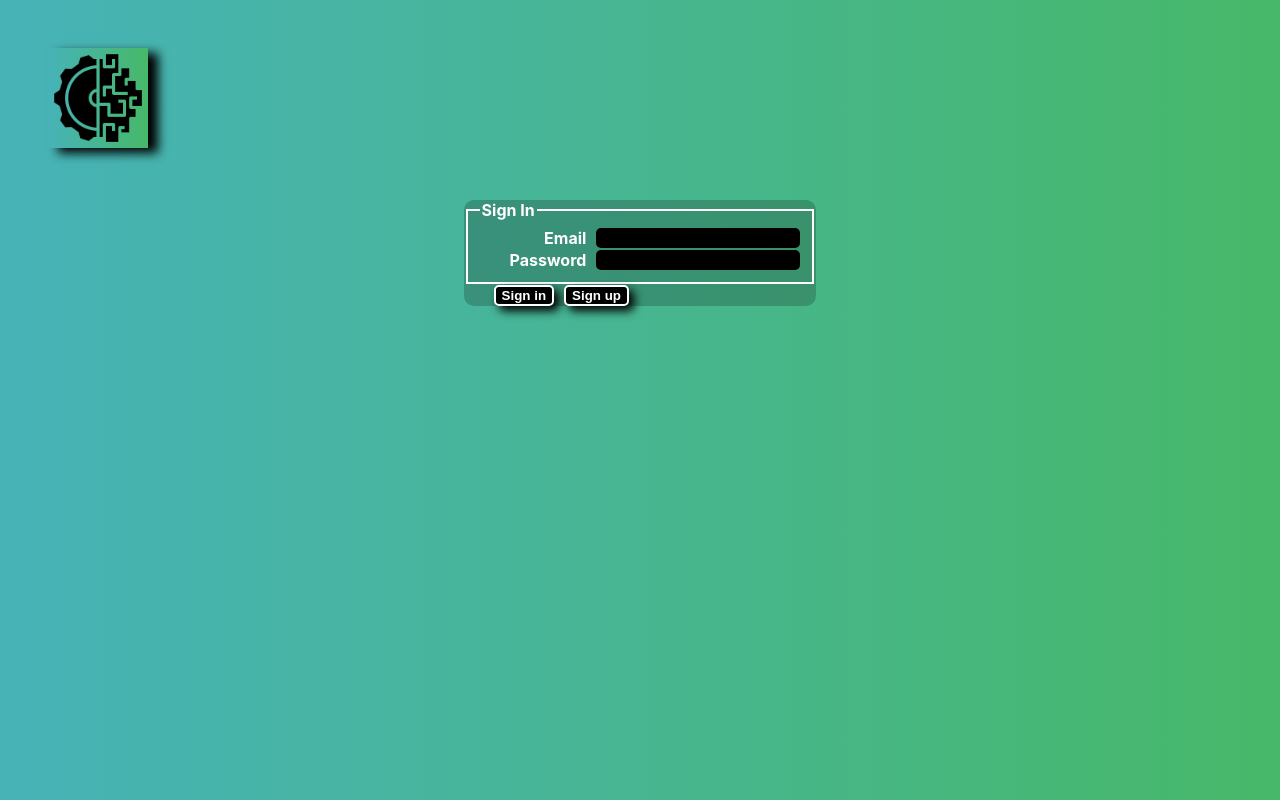
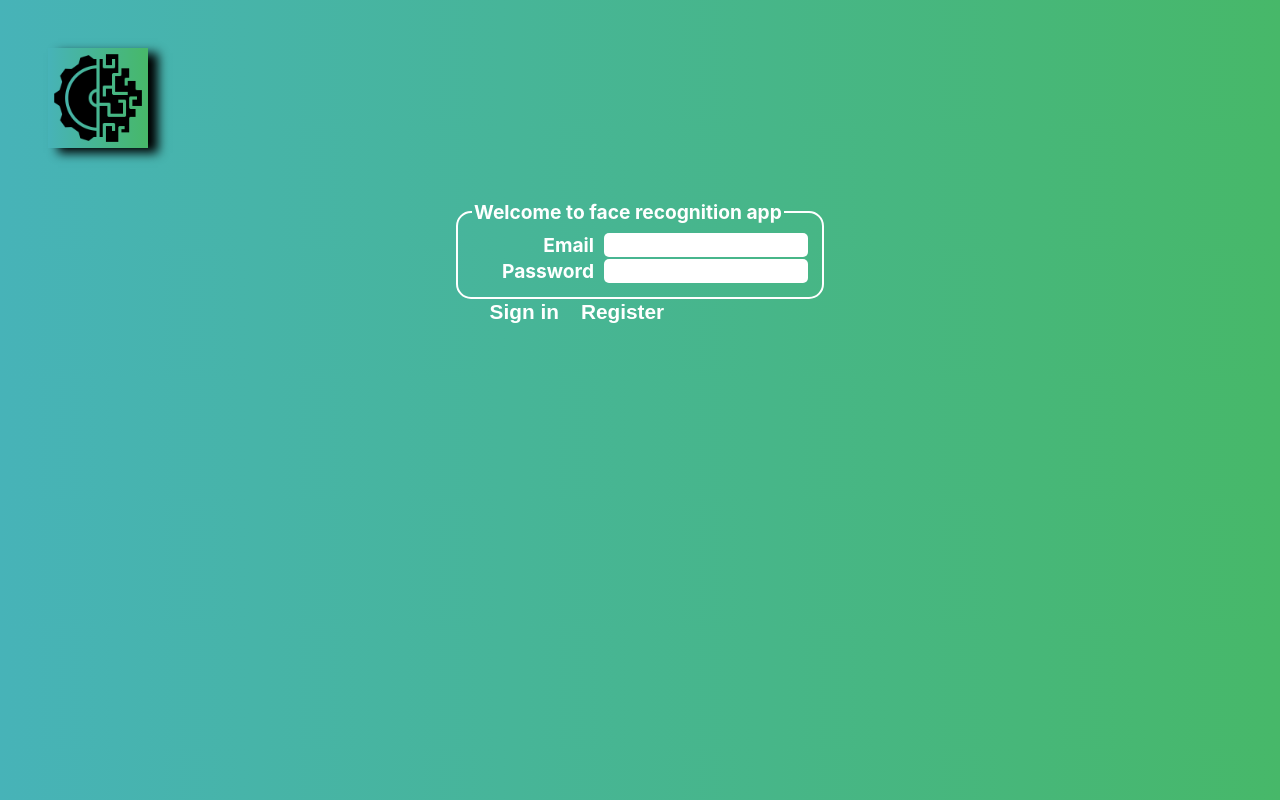
Before and after one commit to dev-szymon/facerecognitionapp, a React (Create React App) app: page / in a window 1280 px wide. Built offline with nearby package versions, Linux system fonts and the light colour scheme; what clarifai would draw is missing.

Commit message:
fixing resizing issue and log in form styling

```diff
--- a/src/Components/App.js
+++ b/src/Components/App.js
@@ -70,7 +70,12 @@ class App extends Component {
       .catch(err => console.log(err));
   };
 
+  adjust() {
+    window.addEventListener("resize", this.onButtonSubmit);
+  }
+
   render() {
+    this.adjust();
     return (
       <div className="App">
         <Logo />
--- a/src/Components/FaceOutline.js
+++ b/src/Components/FaceOutline.js
@@ -2,7 +2,6 @@ import React from "react";
 import "./OutputPhoto.css";
 
 function FaceOutline({ faceBox }) {
-  console.log(faceBox);
   return (
     <div
       className="FaceOutline"
--- a/src/Components/LinkForm.js
+++ b/src/Components/LinkForm.js
@@ -9,7 +9,9 @@ function LinkForm({ onInputChange, onButtonSubmit }) {
         placeholder="enter URL"
         onChange={onInputChange}
       ></input>
-      <button onClick={onButtonSubmit}>Detect</button>
+      <button id="submit-btn" onClick={onButtonSubmit}>
+        Detect
+      </button>
     </div>
   );
 }
--- a/src/Components/SignInForm.css
+++ b/src/Components/SignInForm.css
@@ -1,12 +1,13 @@
 form {
   color: white;
   font-weight: bold;
-  background: rgba(0, 0, 0, 0.2);
   border-radius: 10px;
+  font-size: 1.2rem;
 }
 
 form fieldset {
   border: 2px white solid;
+  border-radius: 15px;
 }
 
 fieldset div {
@@ -24,9 +25,9 @@ fieldset label {
 
 fieldset input {
   width: 200px;
-  background-color: black;
+  background-color: white;
   border: none;
-  color: white;
+  color: black;
   border-radius: 5px;
 }
 
@@ -43,10 +44,11 @@ form div {
   margin-right: 10px;
   font-weight: bold;
   color: white;
+  border: none;
+  font-size: 1.3rem;
   border-radius: 5px;
-  border: 2px solid white;
-  box-shadow: 5px 5px 10px black;
-  background-color: black;
+  /* box-shadow: 5px 5px 10px white; */
+  background-color: rgba(0, 0, 0, 0);
   cursor: pointer;
   /* background-image: linear-gradient(
     to right,
--- a/src/Components/SignInForm.js
+++ b/src/Components/SignInForm.js
@@ -6,7 +6,7 @@ function SignInForm({ goHome }) {
     <main className="SignInForm">
       <form>
         <fieldset id="sign_up">
-          <legend>Sign In</legend>
+          <legend>Welcome to face recognition app</legend>
           <div>
             <label htmlFor="email-address">Email</label>
             <input type="email" name="email-address" id="email-address" />
@@ -28,7 +28,7 @@ function SignInForm({ goHome }) {
             type="submit"
             value="Sign in"
           />
-          <input className="btn" type="submit" value="Sign up" />
+          <input className="btn" type="submit" value="Register" />
         </div>
         {/* <div>
           <a href="#0">Sign up</a>
```
